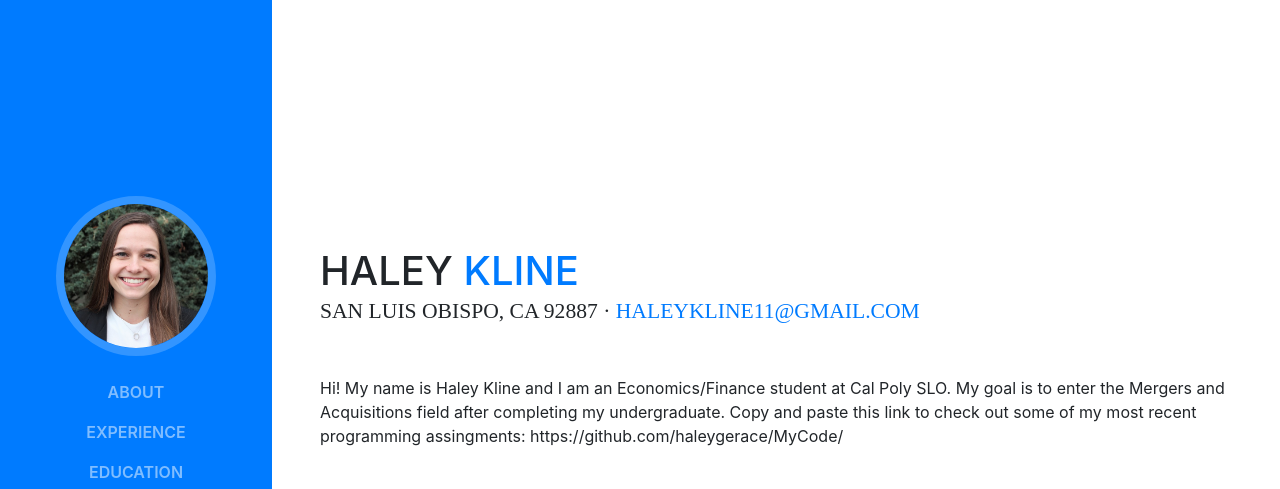
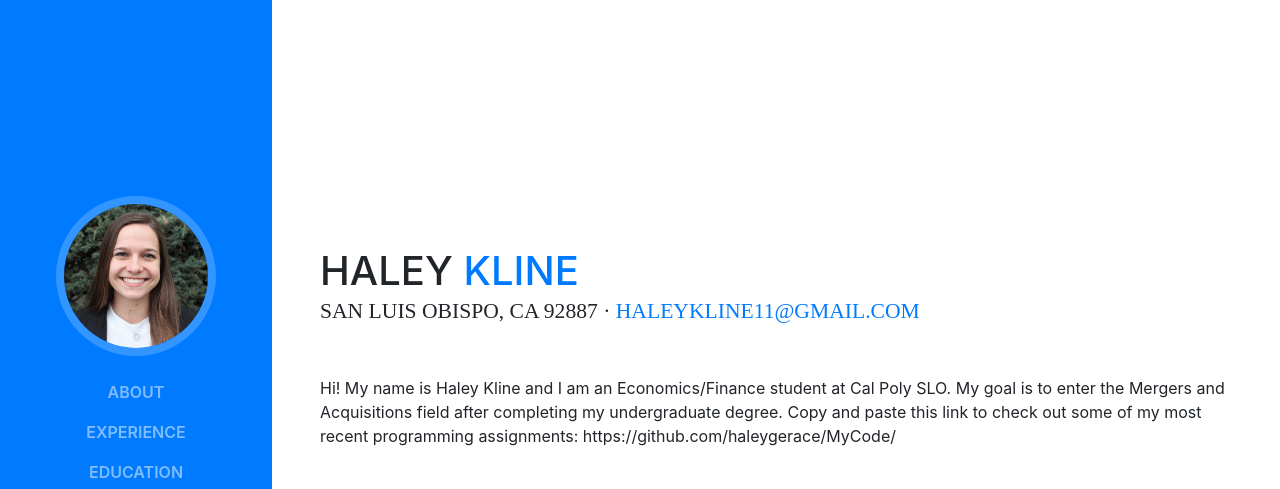
Before and after one commit to haleygerace/haleygerace.github.io, a website with bundled scripts: page index.html in a window 1280 px wide. Shown: the top 489 px of the page. Built offline with nearby package versions, Linux system fonts and the light colour scheme; a web font is replaced by a local one.

Commit message:
fixed spelling

```diff
--- a/index.html
+++ b/index.html
@@ -72,7 +72,7 @@
           <div class="subheading mb-5"> San Luis Obispo, CA 92887 ·
             <a href="mailto:haleykline11@gmail.com">haleykline11@gmail.com</a>
           </div>
-          <p class="mb-5">Hi! My name is Haley Kline and I am an Economics/Finance student at Cal Poly SLO. My goal is to enter the Mergers and Acquisitions field after completing my undergraduate. Copy and paste this link to check out some of my most recent programming assingments: https://github.com/haleygerace/MyCode/
+          <p class="mb-5">Hi! My name is Haley Kline and I am an Economics/Finance student at Cal Poly SLO. My goal is to enter the Mergers and Acquisitions field after completing my undergraduate degree. Copy and paste this link to check out some of my most recent programming assignments: https://github.com/haleygerace/MyCode/
           <p>
           <ul class="list-inline list-social-icons mb-0">
             <li class="list-inline-item">
```
